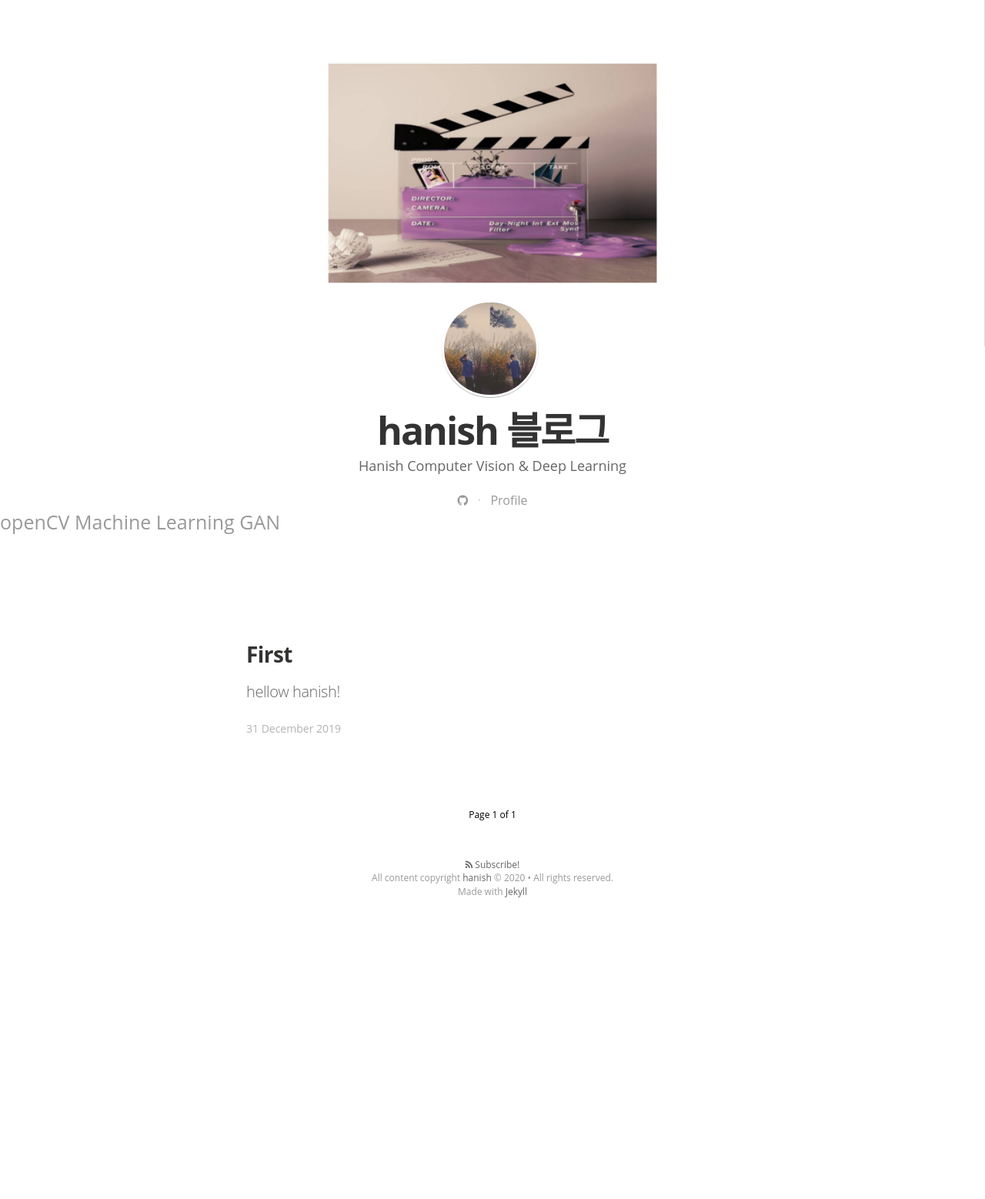
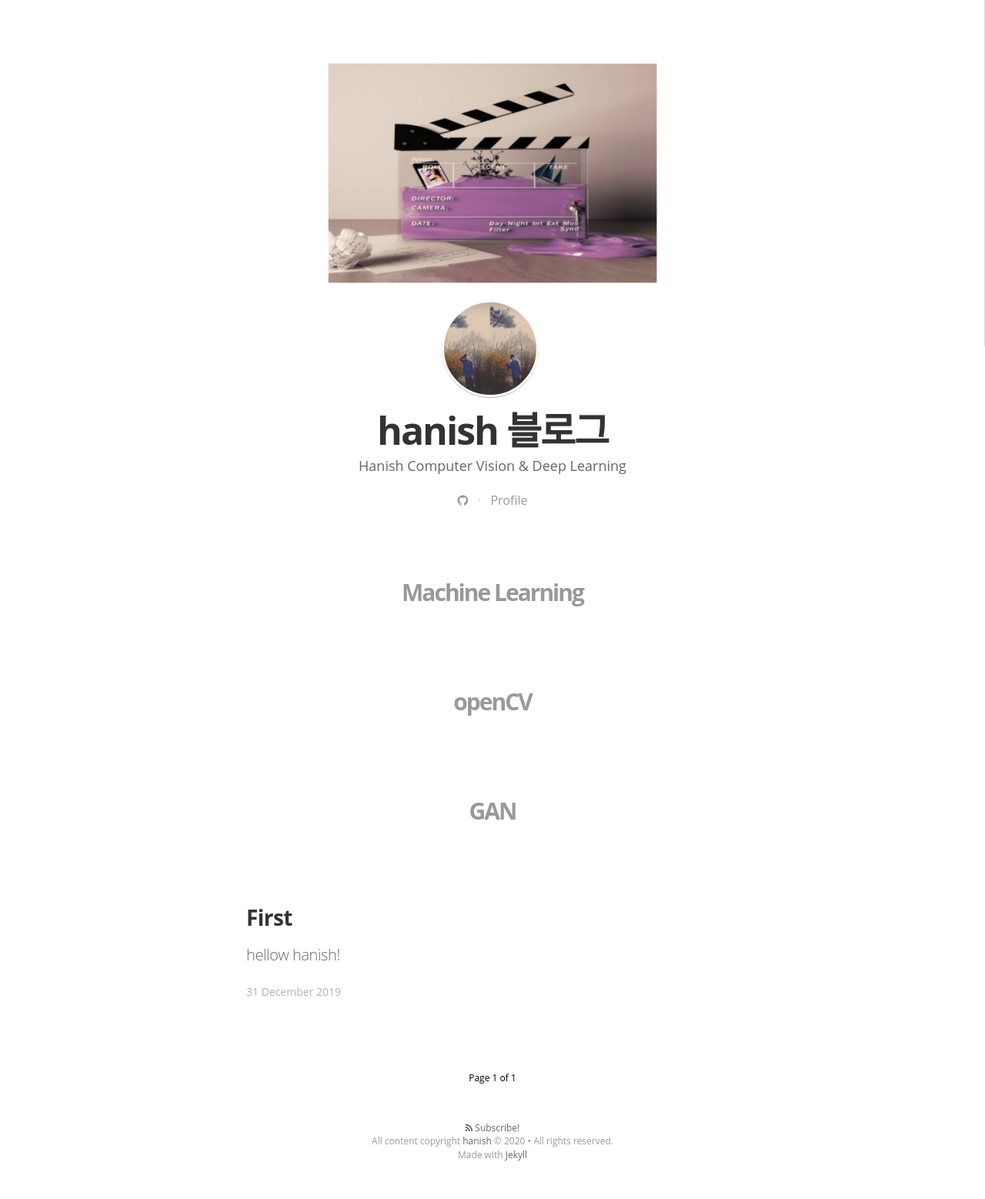
Before and after one commit to hanish3464/hanish3464.github.io, a Jekyll site: the page built from index.html, in a window 1280 px wide. Shown: the whole page at 77% size. Built offline with Jekyll 4.4.1, drawn with Linux system fonts in a browser that asks for light colours; nearby versions of some CDN libraries; some web fonts are replaced; the list of posts is cut into pages by our own code; comment, search, counter and statistics services are not loaded; before the commit the page ends 1216 px from its top, so only the background shows below that.

Commit message:
menu bar

```diff
--- a/css/main.sass
+++ b/css/main.sass
@@ -128,22 +128,39 @@ body
       color: #999
       &:hover
         color: #333
-  .menu-bars
-    margin: 0 0 50px
-    text-align: left
-    font-size: 25px
-    font-weight: 500
-    color: #ccc
-    a
-      text-decoration: none
-      color: #999
-      &:hover
-        color: #333
-    padding:0
-    clear:left
-    display: inline-block
-    width: 100%
-
+  .machine_learning
+    margin: 0
+    padding: $rs*5.25 $rs $rs/2
+    font-size: 30px
+    text-align: center
+    font-weight: 700
+    letter-spacing: -2px
+    outline: 0
+    line-height: 50px
+    word-break: break-word
+    color: #333
+  .opencv
+    margin: 0
+    padding: $rs*5.25 $rs $rs/2
+    font-size: 30px
+    text-align: center
+    font-weight: 700
+    letter-spacing: -2px
+    outline: 0
+    line-height: 50px
+    word-break: break-word
+    color: #333
+  .GAN
+    margin: 0
+    padding: $rs*5.25 $rs $rs/2
+    font-size: 30px
+    text-align: center
+    font-weight: 700
+    letter-spacing: -2px
+    outline: 0
+    line-height: 50px
+    word-break: break-word
+    color: #333
 .content
   width: 100%
   max-width: 640px
--- a/index.html
+++ b/index.html
@@ -24,9 +24,13 @@ layout: default
         {% endif %}
       {% endfor %}
       <a href={{ "/profile/" | prepend: site.baseurl }}>Profile</a>
-    <div class="menu-bars">
+    <div class="machine_learning">
+      <a href={{ "/machine_learning/" | prepend: site.baseurl }}>Machine Learning</a>
+    </div>
+    <div class="opencv">
       <a href={{ "/opencv/" | prepend: site.baseurl }}>openCV</a>
-      <a href={{ "/machine_learning/" | prepend: site.baseurl }}>Machine Learning</a>
+    </div>
+    <div class="GAN">
       <a href={{ "/GAN/" | prepend: site.baseurl }}>GAN</a>
     </div>
 </header>
```
